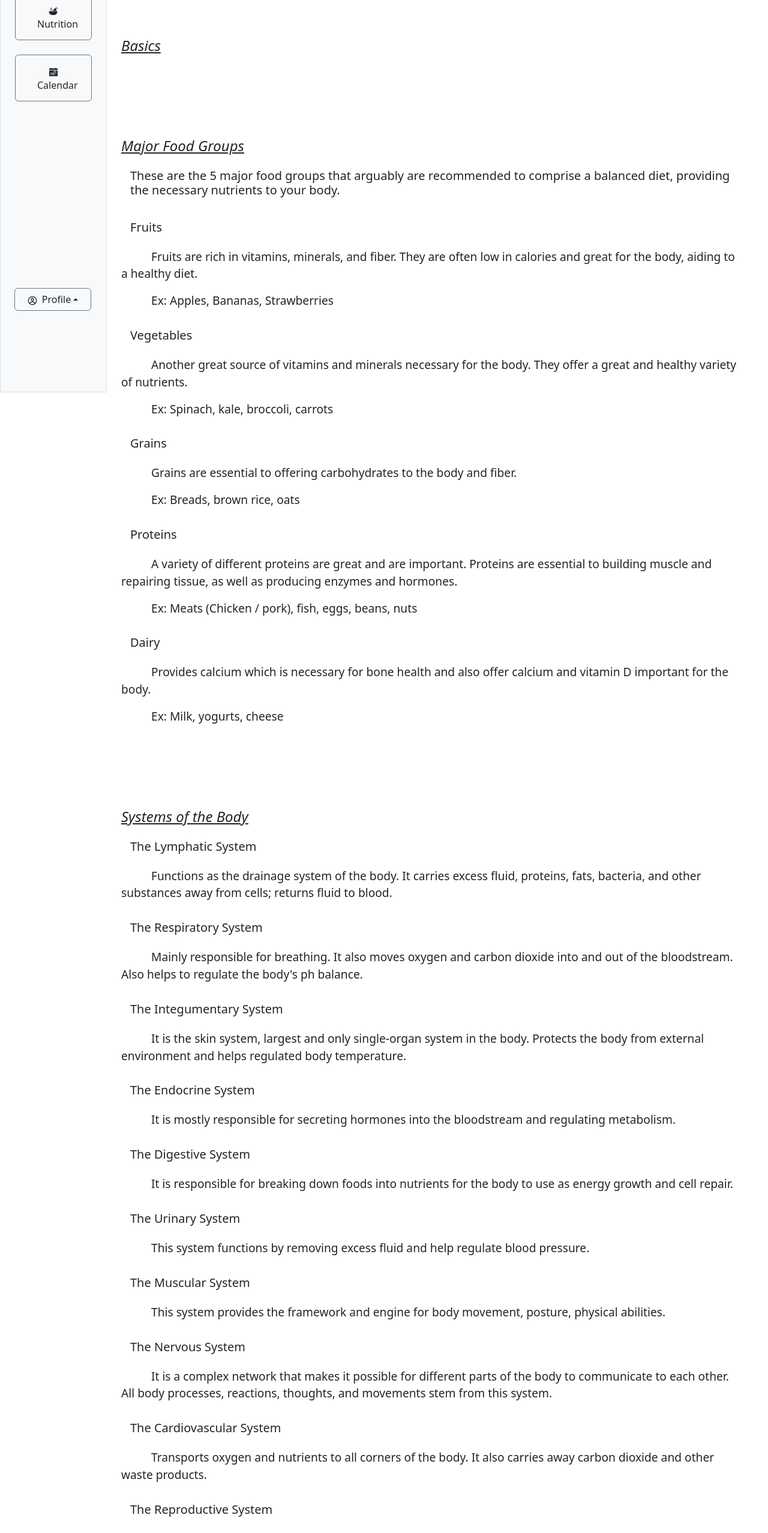
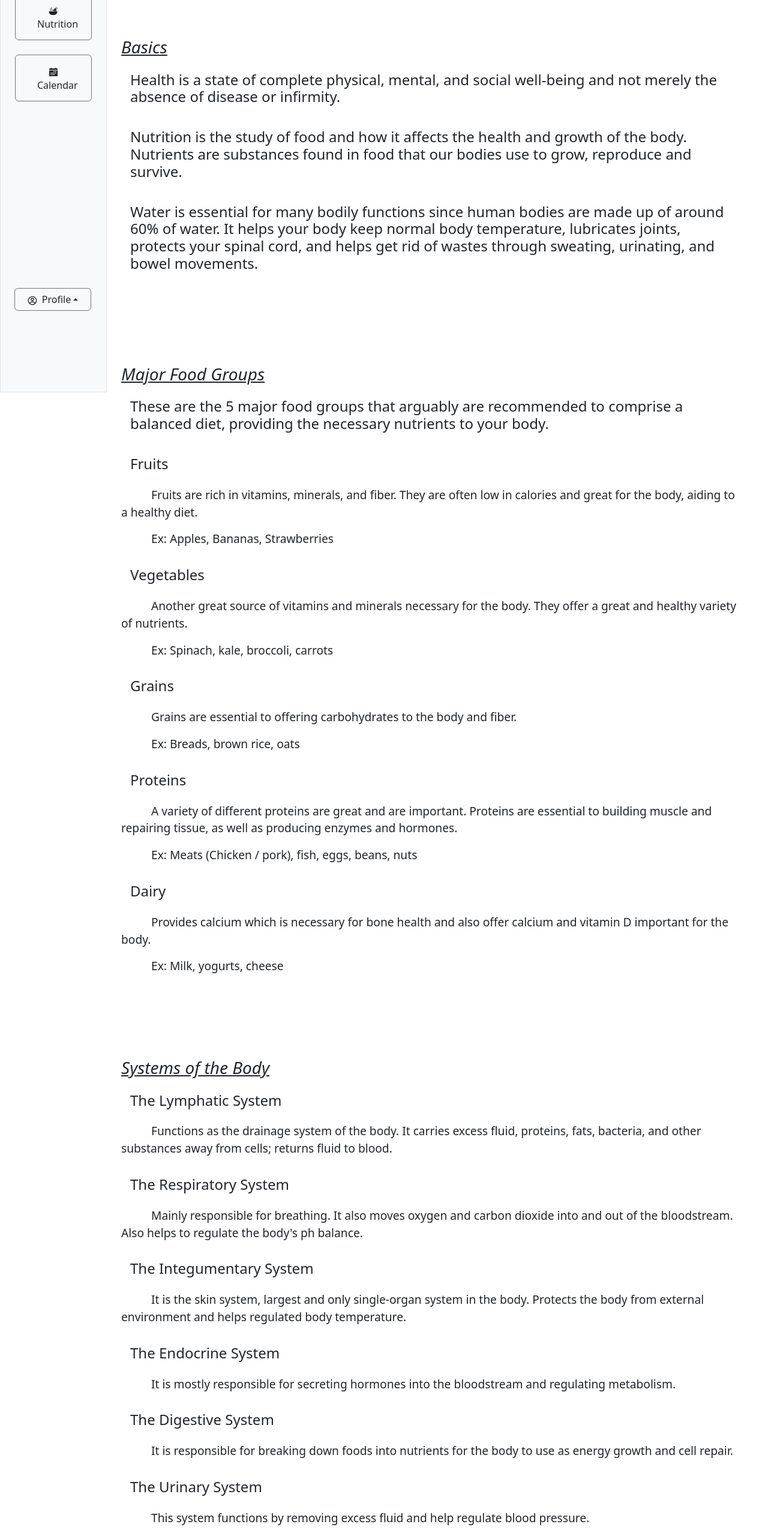
Before and after one commit to iHoopcs/CSC-490---Health-Care-Management-System, a React (Create React App) app in the folder client/: page /learning-info in a window 1280 px wide. Shown: the part 234-2789 px from the top of the page at 60% size. Built offline with nearby package versions, Linux system fonts and the light colour scheme.

Commit message:
added more info

```diff
--- a/client/src/pages/Learning/Learning-Info/LearningInfo.css
+++ b/client/src/pages/Learning/Learning-Info/LearningInfo.css
@@ -13,7 +13,7 @@ ul > li a:hover {
     color: blue;
 }
 
-div > h4 {
+div > h3 {
     font-style: italic;
     font-weight: lighter;
     text-decoration: underline;
@@ -24,8 +24,9 @@ div > p {
     text-indent: 50px;
 }
 
-div > h5 {
+div > h4 {
     padding: 15px;
+    font-weight: lighter;
 }
 
 #sub-header {
--- a/client/src/pages/Learning/Learning-Info/LearningInfo.js
+++ b/client/src/pages/Learning/Learning-Info/LearningInfo.js
@@ -25,81 +25,100 @@ export const LearningInfo = () => {
 
             <div className='container-fluid'>
               <div id='Basics' className='mb-5 mt-5 header-content'>
-                <h4>Basics</h4>
+                <h3>Basics</h3>
+                <h4>Health is a state of complete physical, mental, and social well-being and not merely the absence of disease or infirmity.</h4>
+
+                <h4>Nutrition is the study of food and how it affects the health and growth of the body.
+                  Nutrients are substances found in food that our bodies use to grow, reproduce and survive.
+                </h4>
+
+                <h4>
+                  Water is essential for many bodily functions since human bodies are made up of around 60% of water. It helps your body keep normal body temperature,
+                  lubricates joints, protects your spinal cord, and helps get rid of wastes through sweating, urinating, and bowel movements.
+                </h4>
               </div>
 
               <div id='FoodGroups' className='mb-5 mt-5 header-content'>
-                <h4>Major Food Groups</h4>
-                <h5>These are the 5 major food groups that arguably are recommended to comprise a balanced diet, providing the necessary nutrients to your body.</h5>
-                <h5>Fruits</h5>
+                <h3>Major Food Groups</h3>
+                <h4>These are the 5 major food groups that arguably are recommended to comprise a balanced diet, providing the necessary nutrients to your body.</h4>
+                <h4>Fruits</h4>
                 <p>Fruits are rich in vitamins, minerals, and fiber. They are often low in calories and great for the body, aiding to a healthy diet.</p>
                 <p>Ex: Apples, Bananas, Strawberries</p>
 
-                <h5>Vegetables</h5>
+                <h4>Vegetables</h4>
                 <p>Another great source of vitamins and minerals necessary for the body. They offer a great and healthy variety of nutrients.</p>
                 <p>Ex: Spinach, kale, broccoli, carrots</p>
 
-                <h5>Grains</h5>
+                <h4>Grains</h4>
                 <p>Grains are essential to offering carbohydrates to the body and fiber. </p>
                 <p>Ex: Breads, brown rice, oats</p>
 
-                <h5>Proteins</h5>
+                <h4>Proteins</h4>
                 <p>A variety of different proteins are great and are important. Proteins are essential to building muscle and repairing tissue, as well as producing enzymes and hormones.</p>
                 <p>Ex: Meats (Chicken / pork), fish, eggs, beans, nuts</p>
 
-                <h5>Dairy</h5>
+                <h4>Dairy</h4>
                 <p>Provides calcium which is necessary for bone health and also offer calcium and vitamin D important for the body.</p>
                 <p>Ex: Milk, yogurts, cheese</p>
               </div>
 
               <div id='BodySystems' className='mb-5 mt-5 header-content'>
-                <h4>Systems of the Body</h4>
+                <h3>Systems of the Body</h3>
 
-                <h5>The Lymphatic System</h5>
+                <h4>The Lymphatic System</h4>
                 <p>Functions as the drainage system of the body. It carries excess fluid, proteins, fats, bacteria, and other substances away from cells; returns fluid to blood.</p>
 
-                <h5>The Respiratory System</h5>
+                <h4>The Respiratory System</h4>
                 <p>Mainly responsible for breathing. It also moves oxygen and carbon dioxide into and out of the bloodstream. Also helps to regulate the body's ph balance.</p>
 
-                <h5>The Integumentary System</h5>
+                <h4>The Integumentary System</h4>
                 <p>It is the skin system, largest and only single-organ system in the body. Protects the body from external environment and helps regulated body temperature.</p>
 
-                <h5>The Endocrine System</h5>
+                <h4>The Endocrine System</h4>
                 <p>It is mostly responsible for secreting hormones into the bloodstream and regulating metabolism.</p>
 
-                <h5>The Digestive System</h5>
+                <h4>The Digestive System</h4>
                 <p>It is responsible for breaking down foods into nutrients for the body to use as energy growth and cell repair.</p>
 
-                <h5>The Urinary System</h5>
+                <h4>The Urinary System</h4>
                 <p>This system functions by removing excess fluid and help regulate blood pressure.</p>
 
-                <h5>The Muscular System</h5>
+                <h4>The Muscular System</h4>
                 <p>This system provides the framework and engine for body movement, posture, physical abilities.</p>
 
-                <h5>The Nervous System</h5>
+                <h4>The Nervous System</h4>
                 <p>It is a complex network that makes it possible for different parts of the body to communicate to each other. All body processes, reactions, thoughts, and movements stem from this system.</p>
 
-                <h5>The Cardiovascular System</h5>
+                <h4>The Cardiovascular System</h4>
                 <p>Transports oxygen and nutrients to all corners of the body. It also carries away carbon dioxide and other waste products.</p>
 
-                <h5>The Reproductive System</h5>
+                <h4>The Reproductive System</h4>
                 <p>Produces sex hormones and gametes respective to gender. (Testes & penis in male / Ovaries, vagina, and uterus in female)</p>
 
-                <h5>The Skeletal System</h5>
+                <h4>The Skeletal System</h4>
                 <p>Working together with the muscular system, it supports the body and enables movement. Responsible for housing all of the bones of your internal skeleton. </p>
 
                 {/*Cite*/}
                 {/*https://med.libretexts.org/Bookshelves/Anatomy_and_Physiology/Human_Anatomy_and_Physiology_Preparatory_Course_(Liachovitzky)/05%3A_Higher_Levels_of_Complexity-_Organs_and_Systems/5.01%3A_Organs_and_Systems_of_the_Human_Organism#:~:text=They%20are%20Integumentary%20System%2C%20Skeletal,System%20(Female%20and%20Male).*/}
                 {/*https://www.verywellhealth.com/organ-system-1298691*/}
                 {/*https://training.seer.cancer.gov/anatomy/skeletal/*/}
+                {/*https://www.who.int/about/governance/constitution#:~:text=Health%20is%20a%20state%20of,belief%2C%20economic%20or%20social%20condition.*/}
+                {/*https://www.healthline.com/nutrition/27-health-and-nutrition-tips#coffee*/}
               </div>
 
               <div id='SuggestAndRecommend' className='mb-5 mt-5 header-content'>
-                <h4>Suggestions & Recommendations</h4>
+                <h3>Suggestions & Recommendations</h3>
+                <h4>*Sleep is essential: Ensure to get anywhere from 7 - 10+ hours of proper sleep / rest*</h4>
+                <h4>*Eat plenty of fruits and vegetables*</h4>
+                <h4>*Drink plenty of water*</h4>
+                <h4>*Stay physically active - partake in some kind of physical movement daily*</h4>
               </div>
 
               <div id='Avoid' className='mb-5 mt-5 header-content'>
-                <h4>Things to Avoid</h4>
+                <h3>Things to Avoid</h3>
+                <h4>*Drugs, smoking, alcohol consumption - excessive use / any use of such can negatively affect your overall health - responsible for the diagnosis of serious diseases (ex: lung cancer, cardiovascular problems, liver diseases, etc) *</h4>
+                <h4>*Unprotected sex: use proper contraception to avoid STIs and STDs*</h4>
+                <h4>*Minimize sugar intake and process food consumption*</h4>
               </div>
             </div>
 
```
